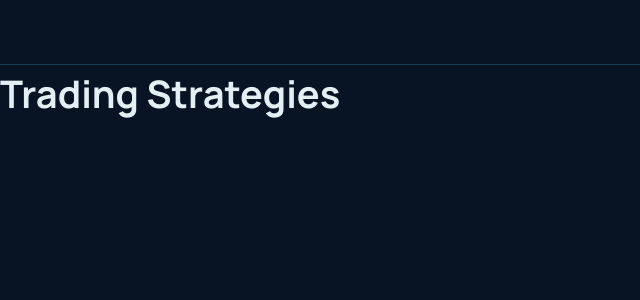
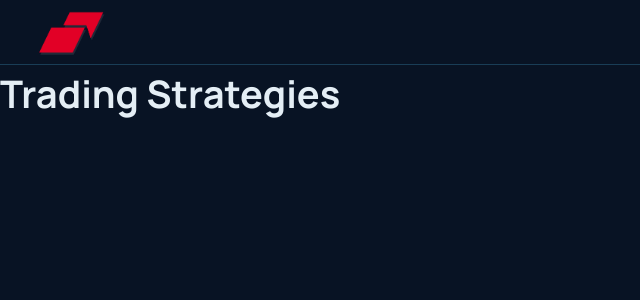
Before and after one commit to kruglyakov-ak/refactor, a Next.js app: page /strategies in a window 1280 px wide. Shown: the top 300 px of the page, without its empty margins (0-640 px from the left). Built offline with nearby package versions, Linux system fonts and the light colour scheme.

Commit message:
add header

```diff
--- /dev/null
+++ b/components/Container/Container.tsx
@@ -0,0 +1,16 @@
+import { FC, ReactNode } from 'react'
+import cn from 'classnames'
+
+import s from './container.module.scss'
+
+interface IContainerProps {
+  children: ReactNode
+  className?: string
+}
+
+export const Container: FC<IContainerProps> = ({
+  children,
+  className,
+}) => {
+  return <div className={cn(s.container, className)}>{children}</div>
+}
--- /dev/null
+++ b/components/Container/container.module.scss
@@ -0,0 +1,25 @@
+@use 'shared/styles' as *;
+
+.container {
+  max-width: 1530px;
+  width: 100%;
+  min-width: 320px;
+  padding: 0 10px;
+  margin: 0 auto;
+
+  @include desktop {
+    padding: 0 210px;
+  }
+
+  @include laptop {
+    padding: 0 37px;
+  }
+
+  @include tablet {
+    padding: 0 34px;
+  }
+
+  @include mobile {
+    padding: 0 10px;
+  }
+}
--- a/components/Header/Header.tsx
+++ b/components/Header/Header.tsx
@@ -1,5 +1,7 @@
 import { FC, ReactNode } from 'react'
 import cn from 'classnames'
+
+import { Container } from 'components'
 
 import s from './header.module.scss'
 
@@ -9,5 +11,9 @@ interface IHeaderProps {
 }
 
 export const Header: FC<IHeaderProps> = ({ children, className }) => {
-  return <header className={cn(s.header, className)}>{children}</header>
+  return (
+    <header className={cn(s.header, className)}>
+      <Container>{children}</Container>
+    </header>
+  )
 }
--- a/components/Header/header.module.scss
+++ b/components/Header/header.module.scss
@@ -4,4 +4,8 @@
   height: 65px;
   background-color: var(--color-bg-secondary);
   border-bottom: 1px solid var(--color-border);
+
+  display: flex;
+  align-items: center;
+  justify-content: space-between;
 }
--- /dev/null
+++ b/components/MainLogo/MainLogo.tsx
@@ -0,0 +1,27 @@
+import { FC } from 'react'
+import Link from 'next/link'
+import Image from 'next/image'
+import cn from 'classnames'
+
+import LogoImage from 'shared/assets/images/logo.png'
+
+import s from './mainLogo.module.scss'
+
+interface IMainLogoProps {
+  className?: string
+}
+
+export const MainLogo: FC<IMainLogoProps> = ({ className }) => {
+  return (
+    <Link
+      className={cn(s.link, className)}
+      href={'/'}
+    >
+      <Image
+        alt="Mera Quant"
+        src={LogoImage}
+        fill
+      />
+    </Link>
+  )
+}
--- /dev/null
+++ b/components/MainLogo/mainLogo.module.scss
@@ -0,0 +1,6 @@
+.link {
+    display: block;
+    position: relative;
+    height: 55px;
+    width: 68.7px;
+}
--- a/components/index.ts
+++ b/components/index.ts
@@ -1,4 +1,6 @@
+import { Container } from "./Container/Container";
 import { Footer } from "./Footer/Footer";
 import { Header } from "./Header/Header";
+import { MainLogo } from "./MainLogo/MainLogo";
 
-export { Header, Footer }
+export { Header, Footer, MainLogo, Container }
--- a/features/LandingHeader/LandingHeader.tsx
+++ b/features/LandingHeader/LandingHeader.tsx
@@ -1,7 +1,7 @@
 import { FC } from 'react'
 import cn from 'classnames'
 
-import { Header } from 'components'
+import { Header, MainLogo } from 'components'
 
 import s from './landingHeader.module.scss'
 
@@ -10,5 +10,9 @@ interface ILandingHeaderProps {
 }
 
 export const LandingHeader: FC<ILandingHeaderProps> = ({ className }) => {
-  return <Header className={cn(s.header, className)}></Header>
+  return (
+    <Header className={cn(s.header, className)}>
+      <MainLogo className={s.logo} />
+    </Header>
+  )
 }
```
